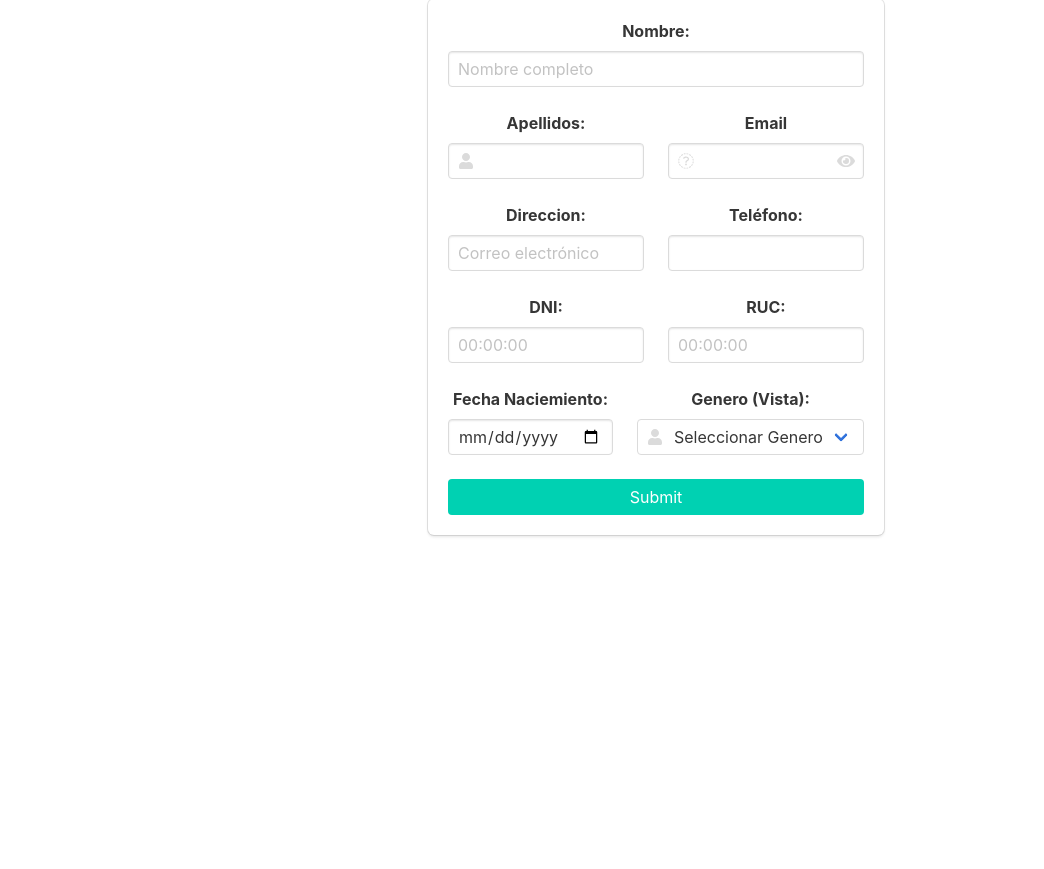
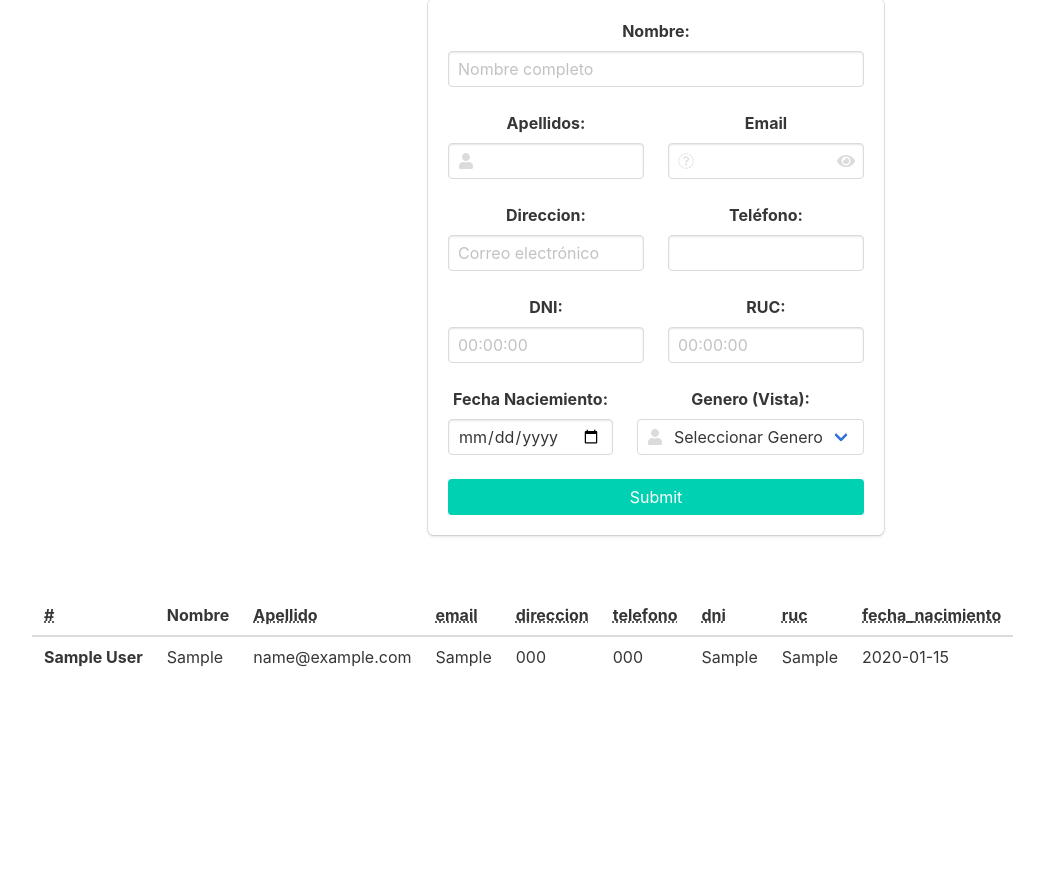
Before and after one commit to jeiner/arq-software, a Flask app: page /register in a window 1280 px wide. Shown: the part 157-1026 px from the top of the page, without its empty margins (32-1076 px from the left). Before the commit the page ends 694 px from the top, so only its background shows below. Run offline with Flask 2, Linux system fonts and the light colour scheme; tables that the repository leaves empty hold one stand-in row (values such as "Sample post"); parts of the project's set-up code (start-up, migrations or seed data) failed here and were passed over; some libraries are stand-ins or nearby versions.

Commit message:
Segudo avance

```diff
--- a/services/users/project/api/templates/register.html
+++ b/services/users/project/api/templates/register.html
@@ -165,11 +165,60 @@
 			  </form>
                     </div>
 
+
                 </div>
             </div>
+
+
         </div>
 
+    <div class="container">
+    	<table class="table">
+  <thead>
+    <tr>
+      <th><abbr title="Position">#</abbr></th>
+      <th>Nombre</th>
+      <th><abbr title="Played">Apellido</abbr></th>
+      <th><abbr title="Won">email</abbr></th>
+      <th><abbr title="Drawn">direccion</abbr></th>
+      <th><abbr title="Lost">telefono</abbr></th>
+      <th><abbr title="Goals for">dni</abbr></th>
+      <th><abbr title="Goals against">ruc</abbr></th>
+      <th><abbr title="Goal difference">fecha_nacimiento</abbr></th>
 
+    </tr>
+  </thead>
+
+  <tbody>
+  	{% if users %}
+	  	{% for user in users %}
+	    <tr>
+	      <th>{{user.nombre}}</th>
+	      <td>{{user.apellidos}}</td>
+	      <td>{{user.email}}</td>
+	      <td>{{user.direccion}}</td>
+	      <td>{{user.telefono}}</td>
+	      <td>{{user.telefono}}</td>
+	      <td>{{user.dni}}</td>
+	      <td>{{user.ruc}}</td>
+	      <td>{{user.fecha_nacimiento}}</td>
+
+	    </tr>
+	    {% endfor %}
+    {% endif %}
+
+
+      </tbody>
+</table>
+
+<br>
+<br>
+<br>
+<br>
+<br>
+<br>
+<br>
+    </div>
 
 
 </body>
--- a/services/users/project/api/users.py
+++ b/services/users/project/api/users.py
@@ -112,4 +112,4 @@ def register():
              fecha_nacimiento=fecha_nacimiento))
         db.session.commit()
     users = User.query.all()
-    return render_template('register.html')
+    return render_template('register.html', users=users)
```
Also changed, not shown: services/users/project/api/templates/prueba.html (added, +10 -0 lines).
